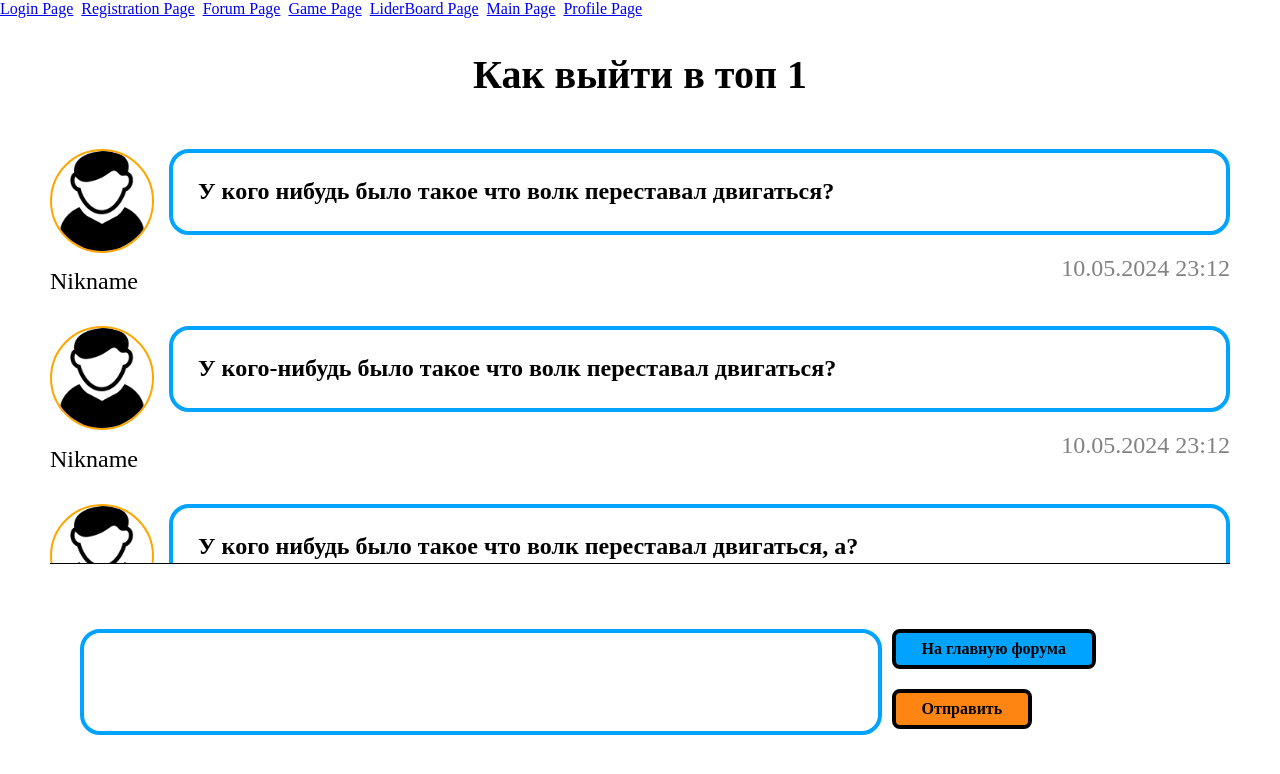
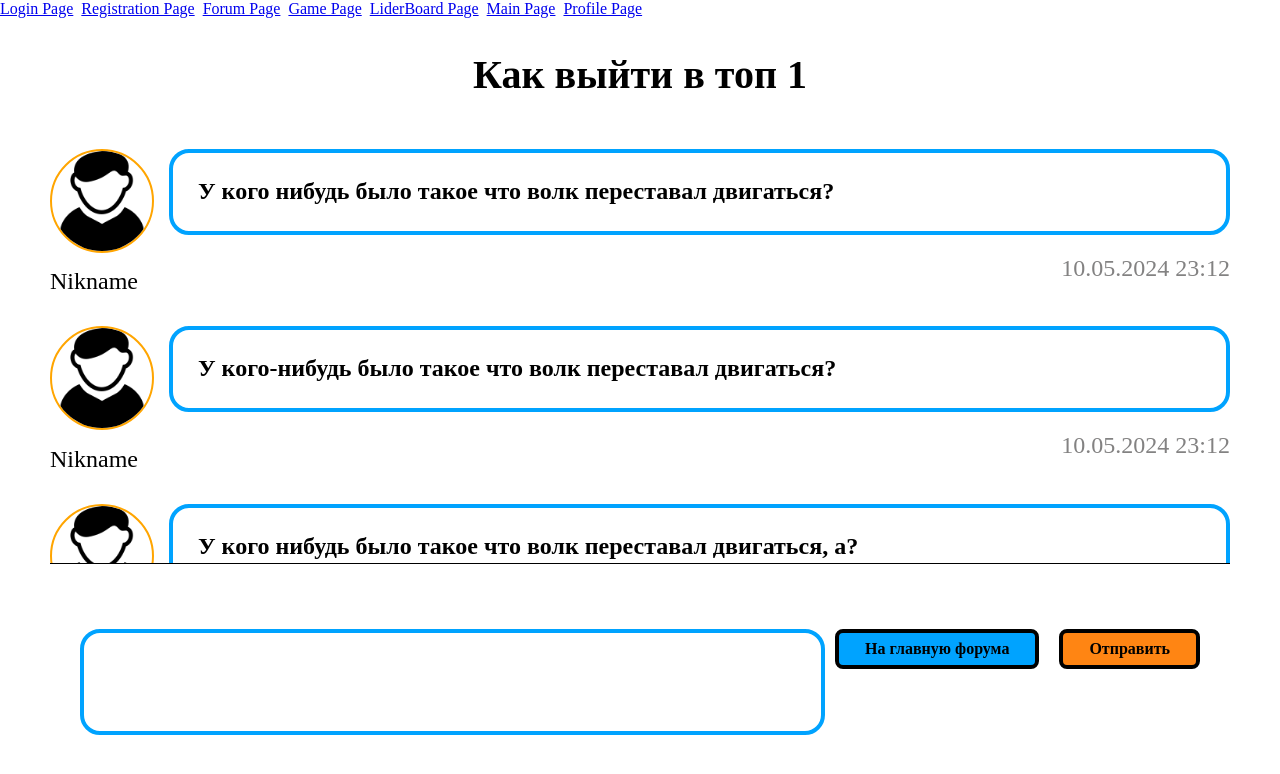
Before and after one commit to Glazoff/client-server-template-with-vite, a React (Vite) app in the folder packages/client/: page /topic/1 in a window 1280 px wide. Shown: the top 774 px of the page. Built offline with nearby package versions, Linux system fonts and the light colour scheme.

Commit message:
добавил gap в forum_footer_btns

```diff
--- a/packages/client/src/features/ForumFooterBtns/styles.module.scss
+++ b/packages/client/src/features/ForumFooterBtns/styles.module.scss
@@ -5,6 +5,11 @@
     padding: 0 26px;
   }
 
+  &__btns {
+    display: flex;
+    gap: 20px;
+  }
+
   &__btn {
     width: max-content;
     padding: 0 26px;
```
